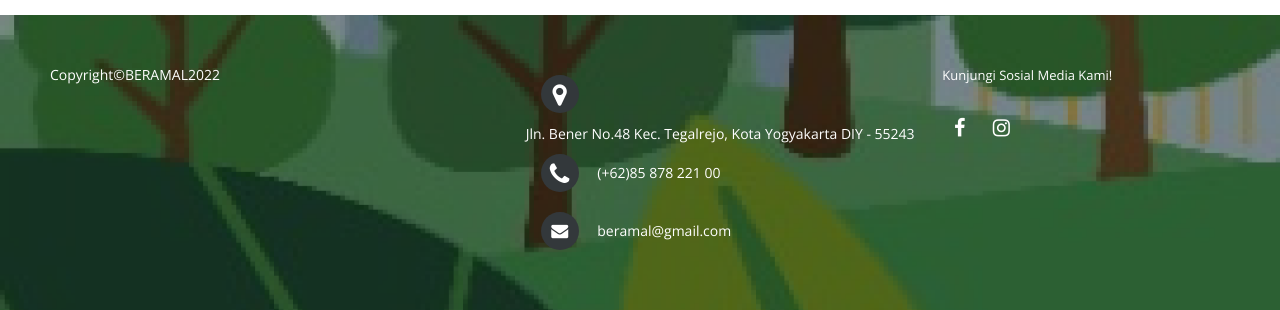
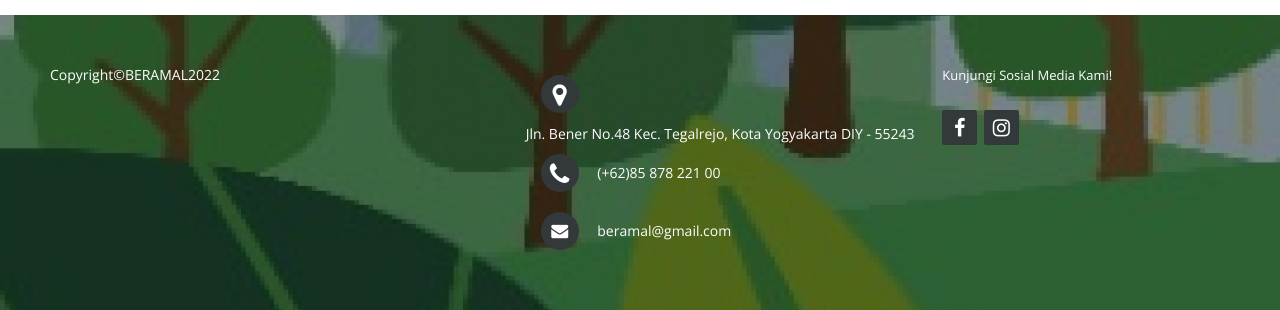
Before and after one commit to bagusrizky15/bsk09, a PHP site: page /bsk09/ in a window 1280 px wide; the page is wider, and only the part inside the window is pictured. Shown: the part 2383-2693 px from the top of that part. Run offline with PHP 8.4, Linux system fonts and the light colour scheme; some libraries are stand-ins or nearby versions; some web fonts are replaced.

Commit message:
Update style-index2.css

```diff
--- a/asset/internal/css/style-index2.css
+++ b/asset/internal/css/style-index2.css
@@ -239,6 +239,7 @@ Preloader Area CSS Code
   width: 35px;
   height: 35px;
   cursor: pointer;
+  background-color:  #33383b;
   border-radius: 2px;
 
   font-size: 20px;
```
